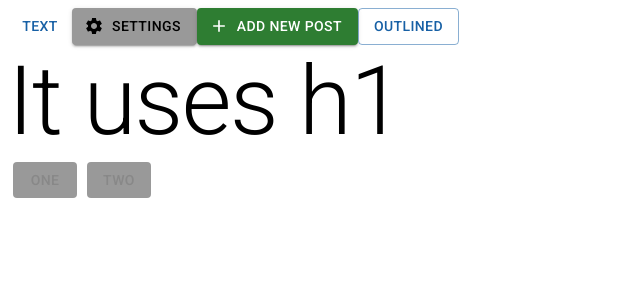
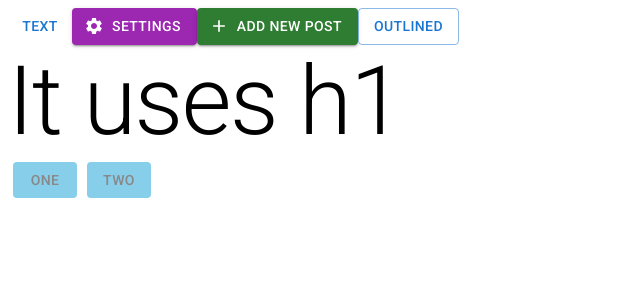
Before and after one commit to tetianasabanina/simple-blog-react-with-mui, a React (Create React App) app: page / in a window 1280 px wide. Shown: the top 300 px of the page, without its empty margins (0-640 px from the left). Built offline with nearby package versions, Linux system fonts and the light colour scheme.

Commit message:
use styled components

```diff
--- a/src/App.js
+++ b/src/App.js
@@ -4,8 +4,8 @@ import { Typography } from '@mui/material';
 import { styled } from '@mui/material/styles';
 
 function App() {
-	const BlueButton = styled(Button)(({ theme }) => ({
-		backgroundColor: theme.palette.otherColor.main,
+	const BlueButton = styled(Button)({
+		backgroundColor: 'skyblue',
 		color: '#888',
 		margin: 5,
 		'&:hover': {
@@ -15,11 +15,11 @@ function App() {
 			backgroundColor: 'gray',
 			color: 'white',
 		},
-	}));
+	});
 	return (
 		<div>
 			<Button variant='text'>Text</Button>
-			<Button startIcon={<Settings />} variant='contained' color='otherColor'>
+			<Button startIcon={<Settings />} variant='contained' color='secondary'>
 				Settings
 			</Button>
 			<Button startIcon={<Add />} variant='contained' color='success'>
--- a/src/index.js
+++ b/src/index.js
@@ -1,14 +1,10 @@
 import React from 'react';
 import ReactDOM from 'react-dom/client';
 import App from './App';
-import { ThemeProvider } from '@mui/material';
-import { theme } from './theme';
 
 const root = ReactDOM.createRoot(document.getElementById('root'));
 root.render(
 	<React.StrictMode>
-		<ThemeProvider theme={theme}>
-			<App />
-		</ThemeProvider>
+		<App />
 	</React.StrictMode>
 );
```
